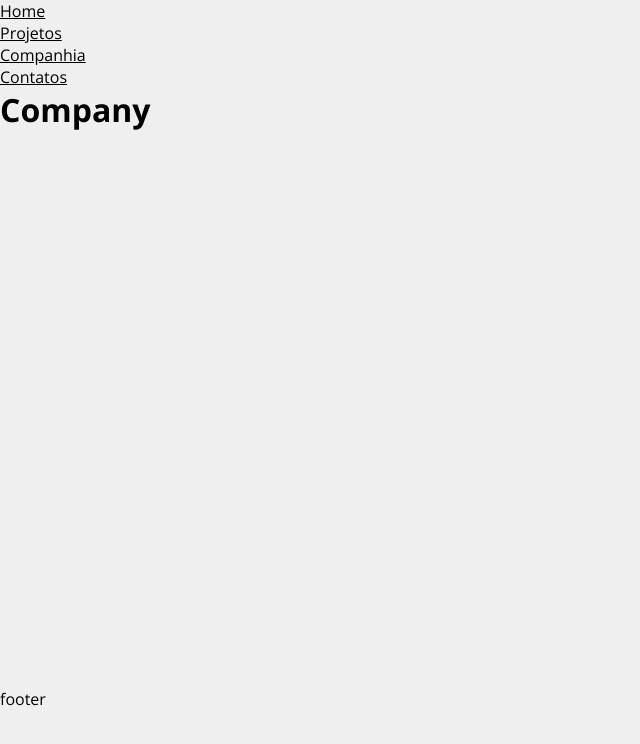
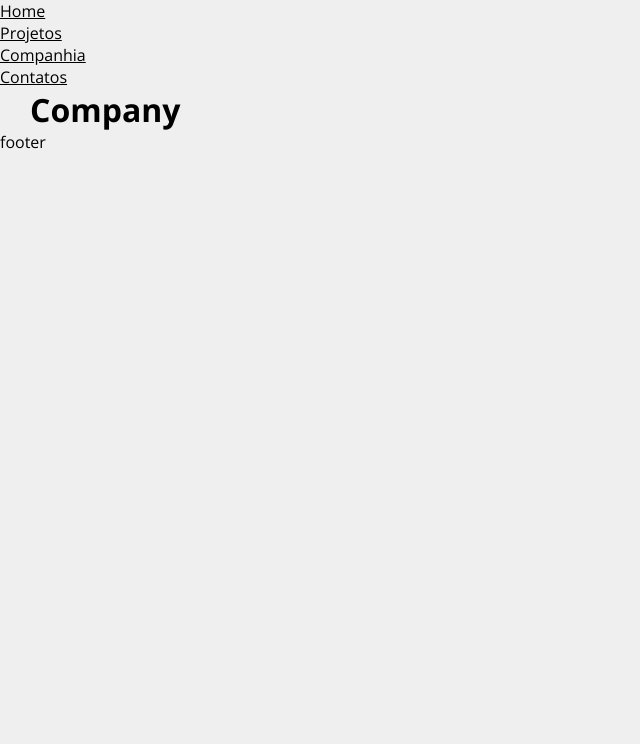
Before and after one commit to Vini-Pires/Costs-React.js, a React (Create React App) app: page /company in a window 1280 px wide. Shown: the top 744 px of the page, without its empty margins (0-640 px from the left). Built offline with nearby package versions, Linux system fonts and the light colour scheme; the HTML template or start-up script is replaced by a standard one.

Commit message:
changed max width

```diff
--- a/src/components/layout/Container/style.module.css
+++ b/src/components/layout/Container/style.module.css
@@ -1,11 +1,20 @@
 .container {
   display: flex;
   justify-content: space-between;
-  max-width: 1440px;
+  max-width: 1220px;
   width: 100%;
   margin: 0 auto;
 }
 
-.min-height {
-  min-height: 75%;
+.grow {
+  flex-grow: 1;
 }
+
+.start {
+  justify-content: flex-start;
+}
+
+.column {
+  justify-content: flex-start;
+  flex-direction: column;
+}
```
